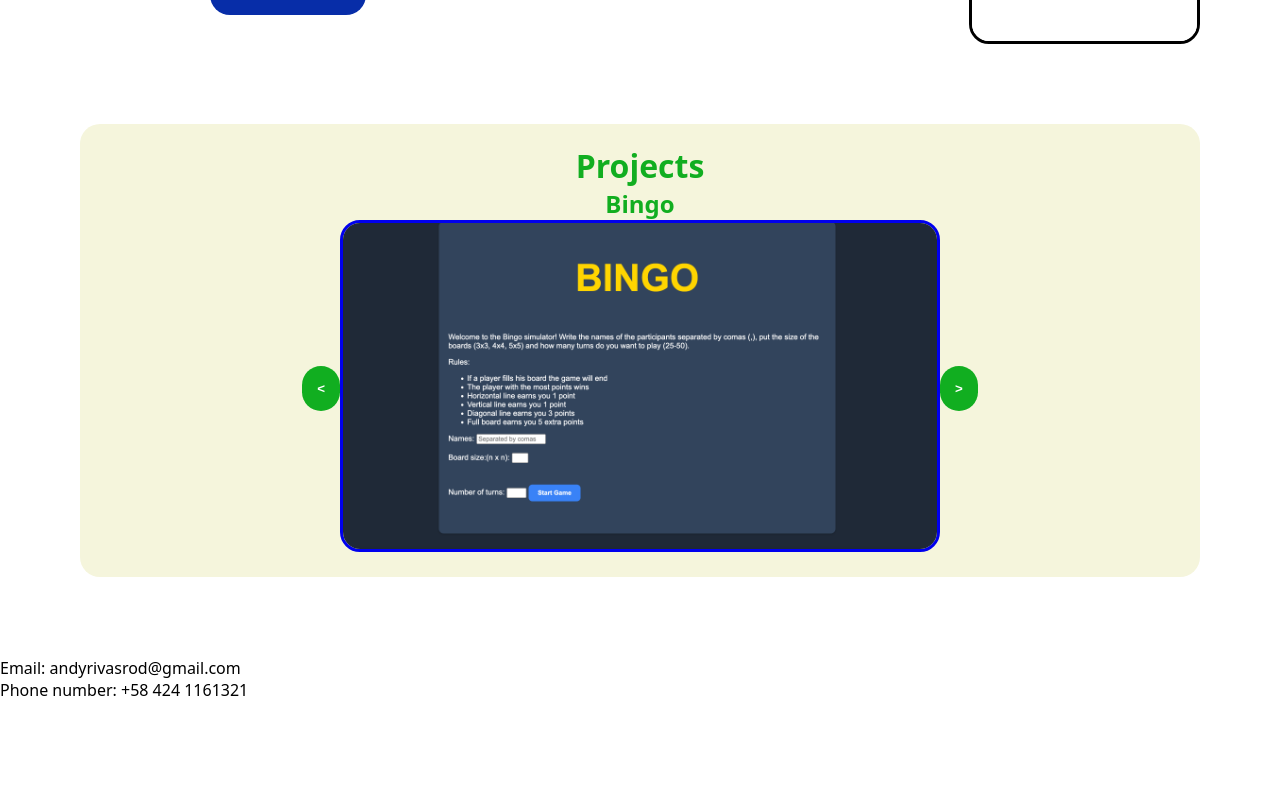
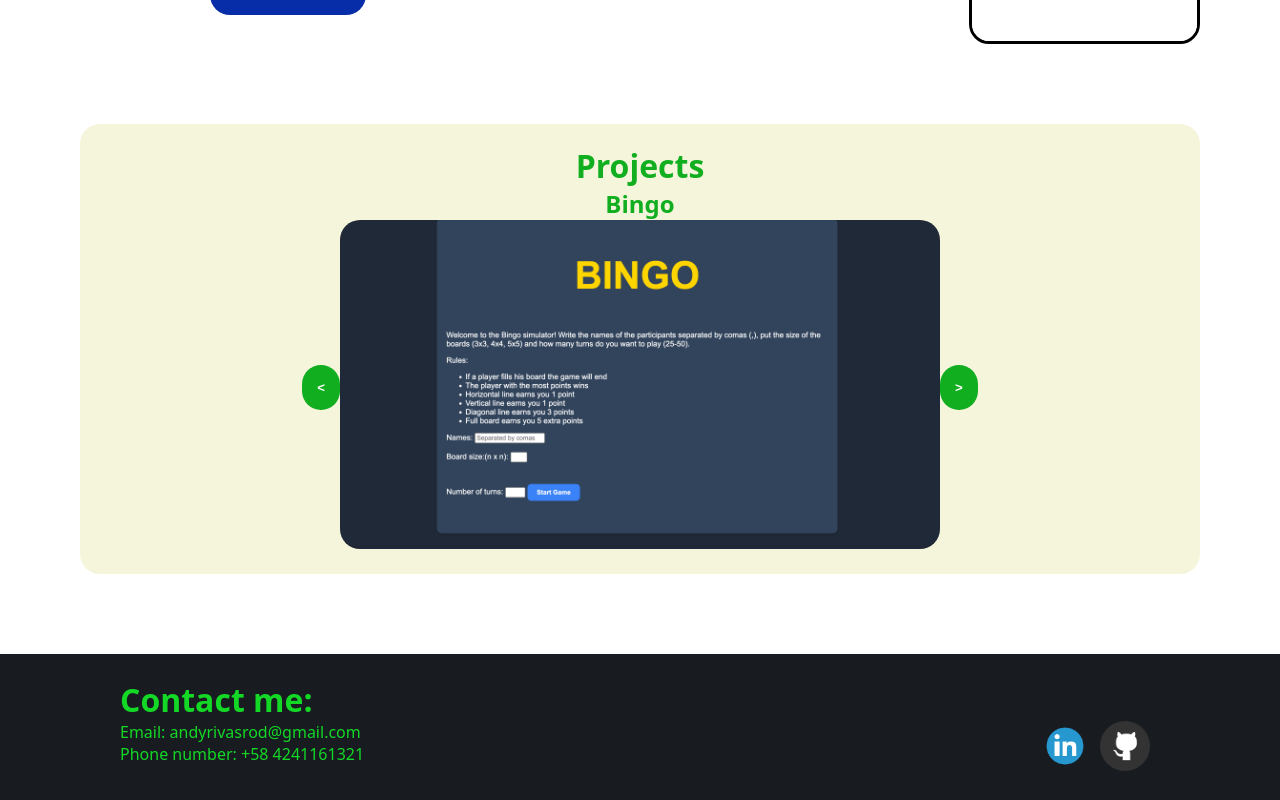
Before and after one commit to andresrivasrod/portafolio, a React (Vite) app: page / in a window 1280 px wide. Shown: the part 370-1170 px from the top of the page. Before the commit the page ends 1071 px from the top, so only its background shows below. Built offline with nearby package versions, Linux system fonts and the light colour scheme.

Commit message:
Contact section done and Navbar links work correctly

```diff
--- a/src/App.jsx
+++ /dev/null
@@ -1,20 +0,0 @@
-
-import './App.css'
-import Navbar from './components/Navbar/Navbar'
-import { Outlet } from "react-router-dom";
-import Projects from './components/Projects/Projects';
-import About from './components/About/About';
-import Contact from './components/Contact/Contact';
-
-function App() {
-
-  return (
-    <main>
-      <About />
-      <Projects />
-      <Contact />
-   </main>
-  )
-}
-
-export default App
--- a/src/components/About/About.jsx
+++ b/src/components/About/About.jsx
@@ -7,7 +7,7 @@ function About() {
   const cv = 'src/assets/English CV Andres Rivas.pdf';
 
   return (
-    <div className={styles.about}>
+    <div className={styles.about} id="about">
       <div>
         <h1 className={styles.header}>I am Andres Rivas</h1>
         <div>
--- a/src/components/Contact/Contact.jsx
+++ b/src/components/Contact/Contact.jsx
@@ -1,11 +1,22 @@
 import React from 'react'
+import styles from './Contact.module.css'
 
 function Contact() {
+  const glogo = "src/assets/Github Logo.png"
+  const linkedin = "src/assets/Linkedin Logo.png"
   return (
-    <div>
-      <p>Email: andyrivasrod@gmail.com</p>
-      <p>Phone number: +58 424 1161321</p>
-
+    <div className={styles.contact} id="contact">
+      <h1>Contact me:</h1>
+      <div className={styles.container}>
+        <div>
+          <p>Email: andyrivasrod@gmail.com</p>
+          <p>Phone number: +58 4241161321</p>
+        </div>
+        <div className={styles.links}>
+          <a href="https://www.linkedin.com/in/andres-rivas-0a7220296?lipi=urn%3Ali%3Apage%3Ad_flagship3_profile_view_base_contact_details%3BSWhd52McQ%2BSiyIL5uU%2B7TA%3D%3D" className={styles.link} target="_blank" rel="noopener noreferrer"> <img src={linkedin} alt="linkedin logo" className={styles.logo}/></a>
+          <a href="https://github.com/andresrivasrod" className={styles.link} target="_blank" rel="noopener noreferrer"> <img src={glogo} alt="github logo" className={styles.logo}/></a>
+        </div>
+      </div>
     </div>
   )
 }
--- a/src/components/Contact/Contact.module.css
+++ b/src/components/Contact/Contact.module.css
@@ -0,0 +1,30 @@
+.contact{
+    display: block;
+    justify-content: space-between;
+    background: #181b20;
+    padding: 24px 120px;
+    color: #13d826;
+    margin: 0px;
+}
+
+.container{
+    display: flex;
+    justify-content: space-between;
+}
+
+.links{
+    display: flex;
+    justify-content: space-evenly;
+}
+
+.link{
+    text-decoration: none;
+    margin-right: 10px;
+}
+
+.logo{
+    border: 0;
+    outline: none;
+    width: 50px;
+    height: 50px;
+}
--- a/src/components/Navbar/Navbar.jsx
+++ b/src/components/Navbar/Navbar.jsx
@@ -1,29 +1,32 @@
 import React from 'react'
-import {Link} from 'react-router-dom'
+import { Link } from 'react-router-dom'
 import styles from './Navbar.module.css'
 
 function Navbar() {
+    function scrollToSection(id) {
+    const section = document.getElementById(id);
+    if (section) {
+        section.scrollIntoView({ behavior: 'smooth' });
+    }
+    }
   return (
     <nav className={styles.navbar}>
       <ul className={styles.menuList}>
-            <li><h1 className= {styles.logo}>Andres Rivas</h1></li>
+        <li><h1 className={styles.logo}>Andres Rivas</h1></li>
       </ul>
       <ul className={styles.menuList}>
-            <li><Link to="#about" className={styles.link}>
+        <li><Link href="#about" className={styles.link} onClick={() => scrollToSection('about')}>
           <span>About</span>
-                </Link>
-            </li>
-            <li><Link to="#projects" className={styles.link}>
+        </Link></li>
+        <li><Link href="#projects" className={styles.link} onClick={() => scrollToSection('projects')}>
           <span>Projects</span>
-                </Link>
-            </li>
-            <li><Link to="#contact" className={styles.link}>
+        </Link></li>
+        <li><Link href="#contact" className={styles.link} onClick={() => scrollToSection('contact')}>
           <span>Contact</span>
-                </Link>
-            </li>
+        </Link></li>
       </ul>
     </nav>
   )
 }
 
-export default Navbar
+export default Navbar;
--- a/src/components/Projects/Projects.jsx
+++ b/src/components/Projects/Projects.jsx
@@ -14,14 +14,14 @@ function Projects() {
   };
 
   return (
-    <div className={styles.projects}>
+    <div className={styles.projects} id="projects">
       <h1>Projects</h1>
       <div className={styles.carrousel}>
         <h2>{data[currentSlide].name}</h2>
         <div className={styles.slide}>
           <button className={styles.prev} onClick={prevSlide}>{`<`}</button>
           <a href={data[currentSlide].link} target="_blank" rel="noopener noreferrer">
-            <img width={600} src={data[currentSlide].imgUrl} alt={`Project ${data[currentSlide].id}`} />
+            <img width={600} src={data[currentSlide].imgUrl} alt={`Project ${data[currentSlide].id}`} className={styles.image} />
           </a>
           <button className={styles.next} onClick={nextSlide}><span>{`>`}</span></button>
         </div>
--- a/src/components/Projects/Projects.module.css
+++ b/src/components/Projects/Projects.module.css
@@ -21,6 +21,11 @@
     justify-content: center;
   }
 
+  .image{
+    border: 0;
+    outline: none;
+  }
+
   button {
     border-radius: 200px;
     background-color: #11ae20;
--- a/src/main.jsx
+++ b/src/main.jsx
@@ -1,7 +1,6 @@
 import React from "react";
-import ReactDOM from "react-dom/client";
-import { Routes, Route, BrowserRouter } from "react-router-dom";
-import App from './App.jsx'
+import ReactDOM from "react-dom";
+import { BrowserRouter } from "react-router-dom";
 import './index.css'
 import Navbar from "./components/Navbar/Navbar.jsx";
 import About from './components/About/About'
@@ -12,8 +11,9 @@ ReactDOM.createRoot(document.getElementById('root')).render(
   <React.StrictMode>
     <BrowserRouter>
       <Navbar />
-      <App />
+      <About />
+      <Projects />
+      <Contact />
     </BrowserRouter>
-
-  </React.StrictMode>,
-)
+  </React.StrictMode>
+);
```
Also changed, not shown: src/App.css (deleted), src/assets/Github Logo.png (added), src/assets/Linkedin Logo.png (added). Lines whose indentation alone changed are shown as unchanged.
